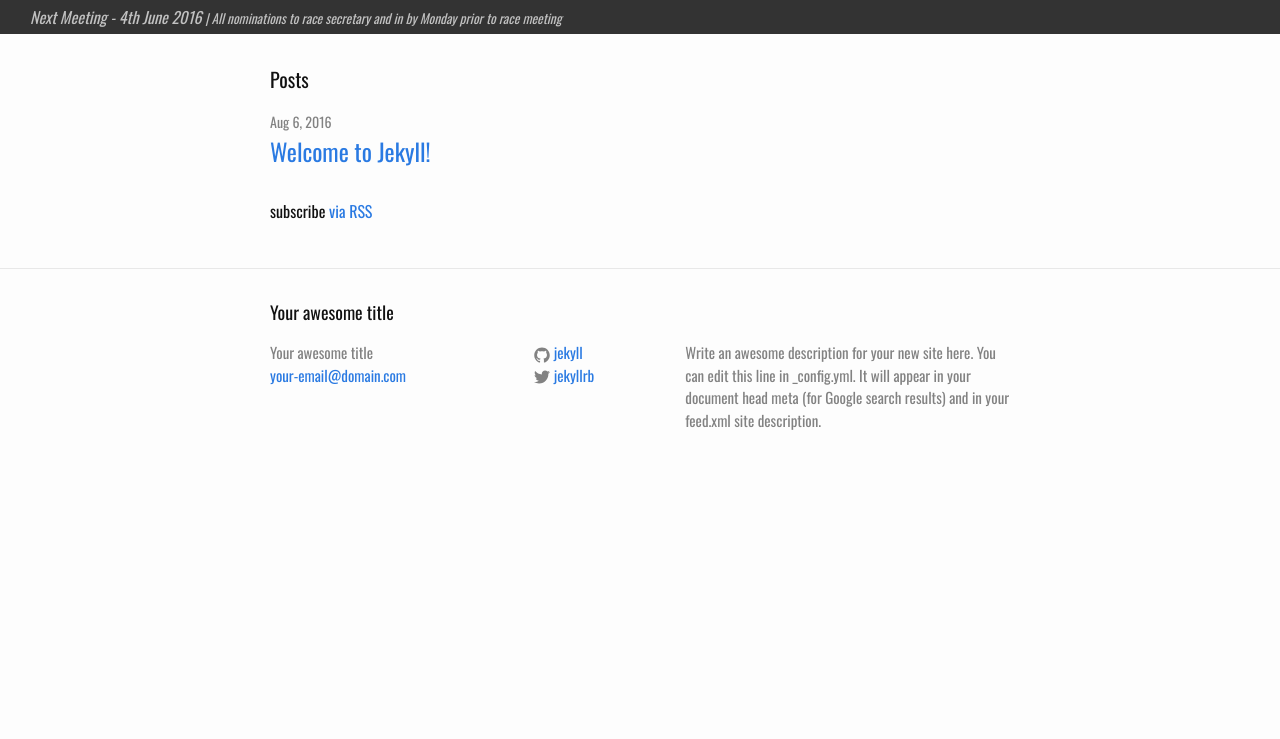
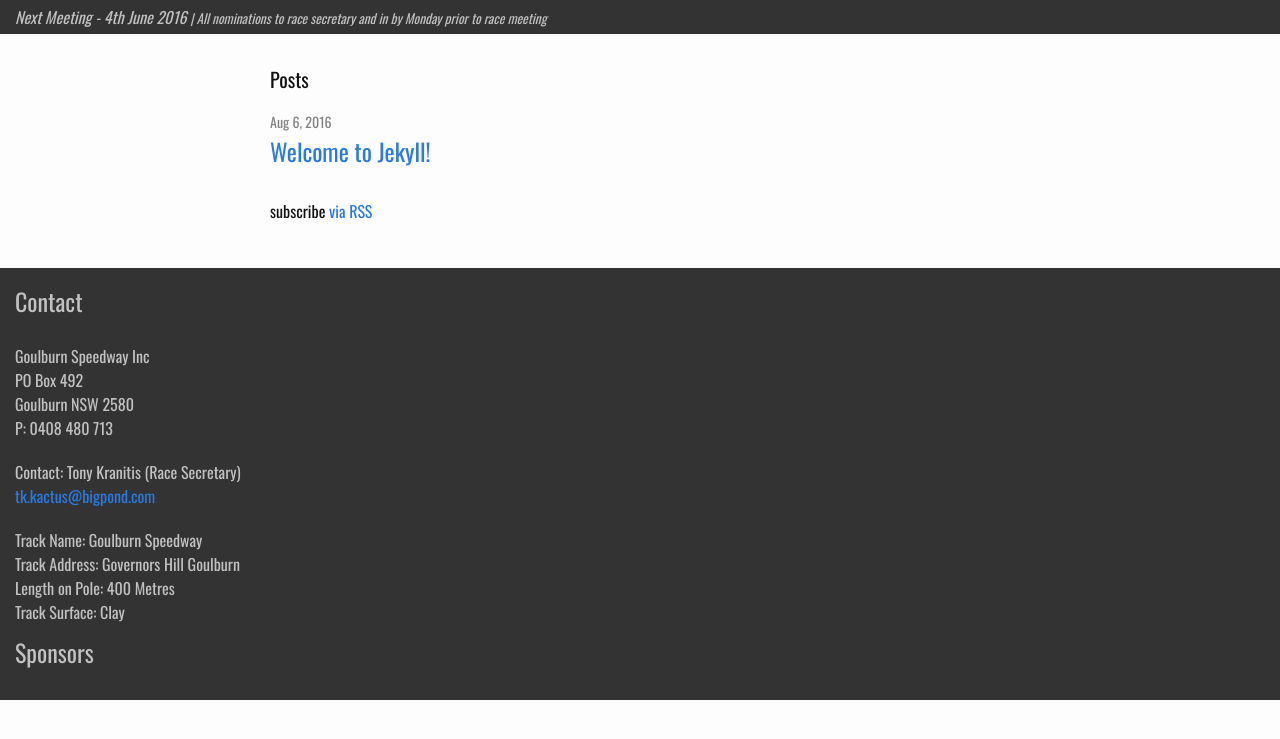
Before and after one commit to PatrickRoberts93/gs-refresh, a Jekyll site: the page built from index.html, in a window 1280 px wide. Shown: the top 739 px of the page. Built offline with Jekyll 4.4.1, drawn with Linux system fonts in a browser that asks for light colours.

Commit message:
add footer contact info

```diff
--- a/_config.yml
+++ b/_config.yml
@@ -6,16 +6,12 @@
 # 'jekyll serve'. If you change this file, please restart the server process.
 
 # Site settings
-title: Your awesome title
-email: your-email@domain.com
+title: Goulburn Speedway
+email: tk.kactus@bigpond.com
 description: > # this means to ignore newlines until "baseurl:"
-  Write an awesome description for your new site here. You can edit this
-  line in _config.yml. It will appear in your document head meta (for
-  Google search results) and in your feed.xml site description.
+  Home of the Goulburn Speedway
 baseurl: "" # the subpath of your site, e.g. /blog
-url: "http://yourdomain.com" # the base hostname & protocol for your site
-twitter_username: jekyllrb
-github_username:  jekyll
+url: "http://goulburnspeedway.com" # the base hostname & protocol for your site
 
 # Build settings
 markdown: kramdown
--- a/_includes/footer.html
+++ b/_includes/footer.html
@@ -1,38 +1,26 @@
-<footer class="site-footer">
-
-  <div class="wrapper">
-
-    <h2 class="footer-heading">{{ site.title }}</h2>
-
-    <div class="footer-col-wrapper">
-      <div class="footer-col footer-col-1">
-        <ul class="contact-list">
-          <li>{{ site.title }}</li>
-          <li><a href="mailto:{{ site.email }}">{{ site.email }}</a></li>
-        </ul>
+<footer class="footer">
+  <div class="row">
+    <div class="col-md-3 col-sm-6 col-xs-12 contact">
+      <h2 class="contact__title">Contact</h2>
+      <div class="address">
+        Goulburn Speedway Inc<br>
+        PO Box 492<br>
+        Goulburn NSW 2580<br>
+        P: 0408 480 713
       </div>
-
-      <div class="footer-col footer-col-2">
-        <ul class="social-media-list">
-          {% if site.github_username %}
-          <li>
-            {% include icon-github.html username=site.github_username %}
-          </li>
-          {% endif %}
-
-          {% if site.twitter_username %}
-          <li>
-            {% include icon-twitter.html username=site.twitter_username %}
-          </li>
-          {% endif %}
-        </ul>
+      <div class="address">
+        Contact: Tony Kranitis (Race Secretary)<br>
+        <a href="mailto:tk.kactus@bigpond.com">tk.kactus@bigpond.com</a>
       </div>
-
-      <div class="footer-col footer-col-3">
-        <p>{{ site.description }}</p>
+      <div class="address">
+        Track Name: Goulburn Speedway<br>
+        Track Address: Governors Hill Goulburn<br>
+        Length on Pole: 400 Metres<br>
+        Track Surface: Clay
       </div>
     </div>
-
+    <div class="col-md-9">
+      <h2 class="contact__summary">Sponsors</h2>
+    </div>
   </div>
-
 </footer>
--- /dev/null
+++ b/_sass/_footer.scss
@@ -0,0 +1,12 @@
+.footer {
+  background: $color-black-lt;
+  padding: 15px;
+  color: #c1c1c1;
+}
+.contact {
+  .contact__title {
+  }
+}
+.address {
+  padding: 10px 0;
+}
--- a/_sass/_header.scss
+++ b/_sass/_header.scss
@@ -9,7 +9,7 @@
   .next-meeting__text {
     color: #c1c1c1;
     padding: 5px 0;
-    margin: 0 15px 0;
+    margin: 0 15px 0 0;
     overflow: hidden;
     text-overflow: ellipsis;
     white-space: nowrap;
--- a/css/main.scss
+++ b/css/main.scss
@@ -54,5 +54,6 @@ $on-laptop:        800px;
         "base",
         "layout",
         "syntax-highlighting",
-        "header"
+        "header",
+        "footer"
 ;
```
